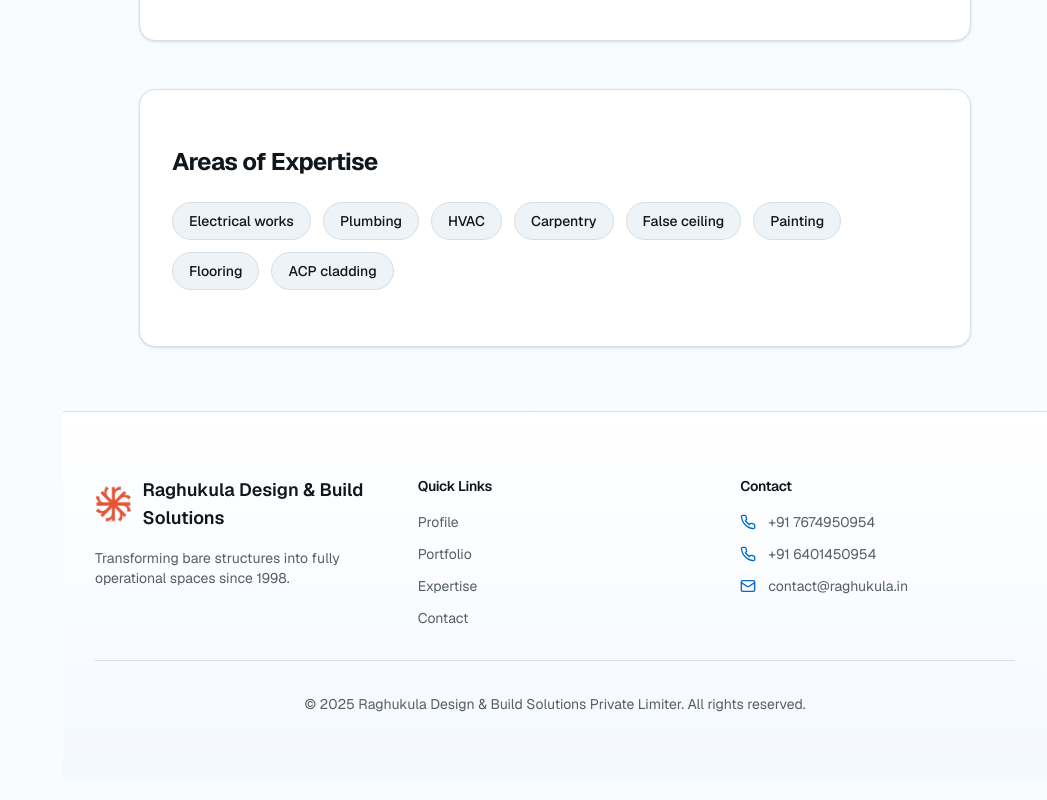
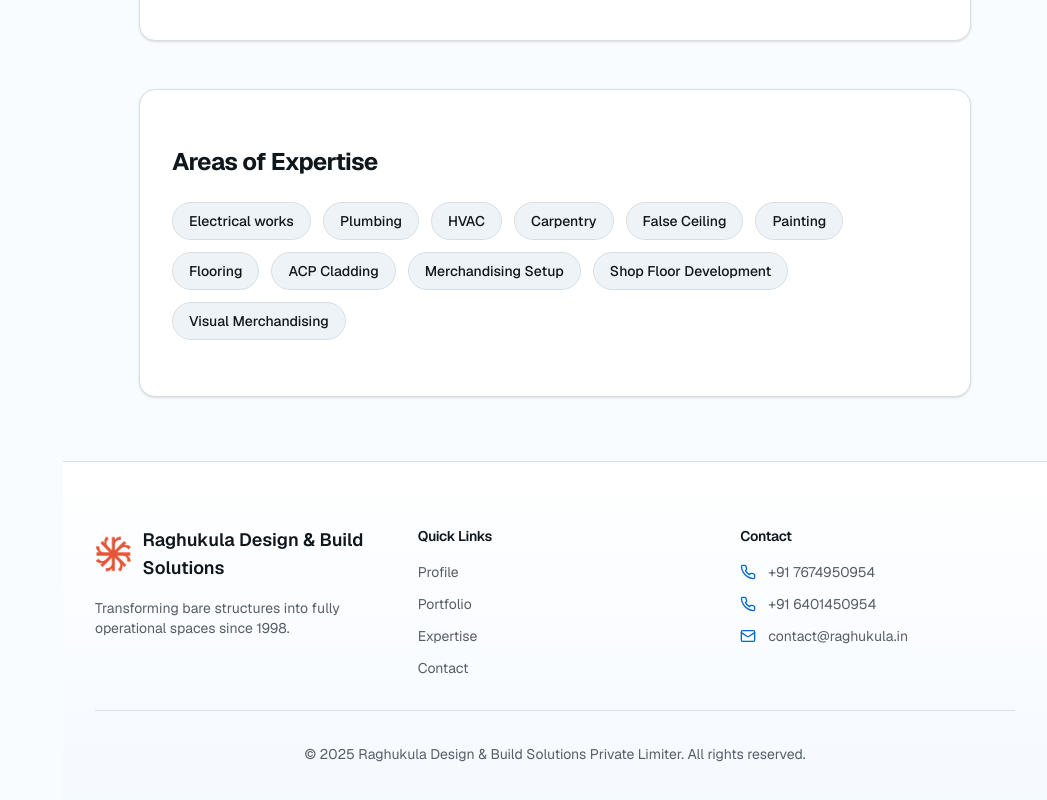
Before and after one commit to sainathreddyedla/Gayatri-Electricals, a Next.js app: page /biography in a window 1280 px wide. Shown: the part 1095-1895 px from the top of the page, without its empty margins (233-1280 px from the left). Built offline with nearby package versions, Linux system fonts and the light colour scheme.

Commit message:
feat: update expertise list (#3)

```diff
--- a/app/biography/page.tsx
+++ b/app/biography/page.tsx
@@ -21,10 +21,13 @@ export default function BiographyPage() {
     "Plumbing",
     "HVAC",
     "Carpentry",
-    "False ceiling",
+    "False Ceiling",
     "Painting",
     "Flooring",
-    "ACP cladding",
+    "ACP Cladding",
+    "Merchandising Setup",
+    "Shop Floor Development",
+    "Visual Merchandising",
   ];
 
   return (
```
